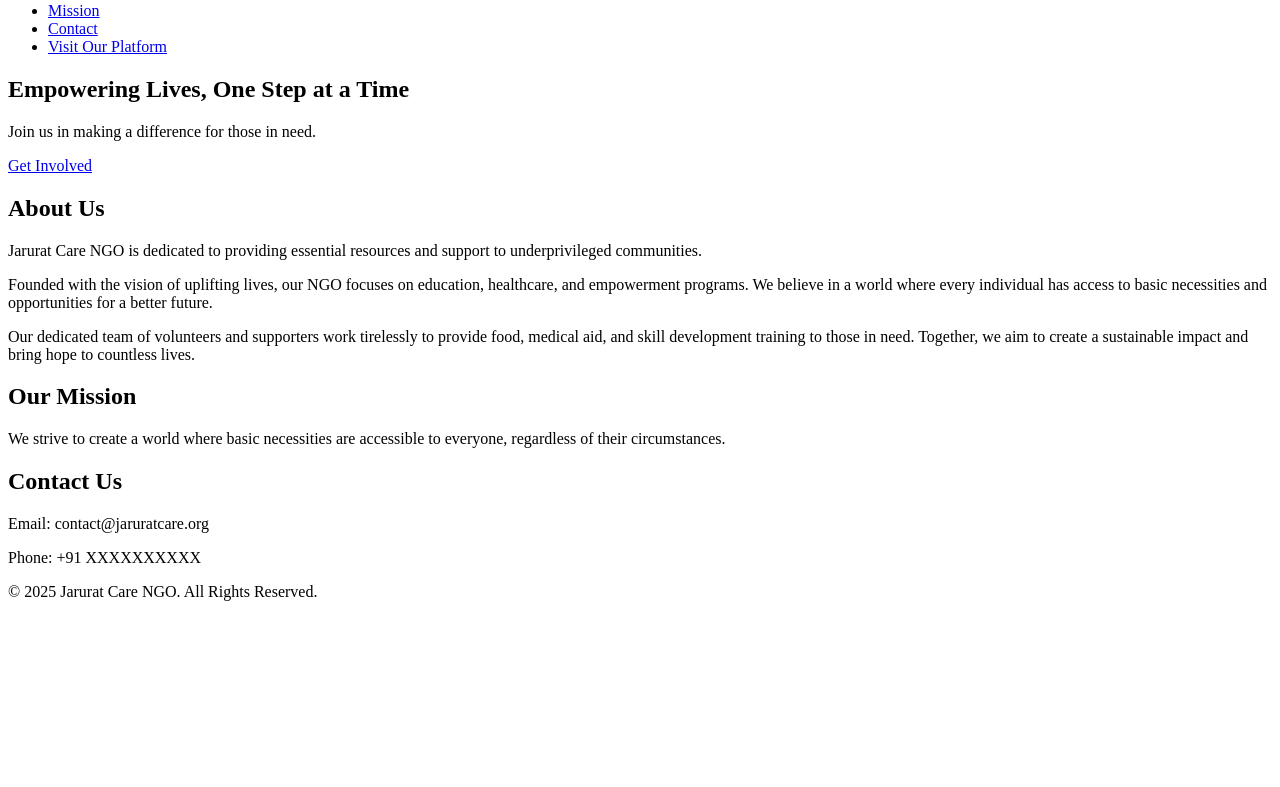
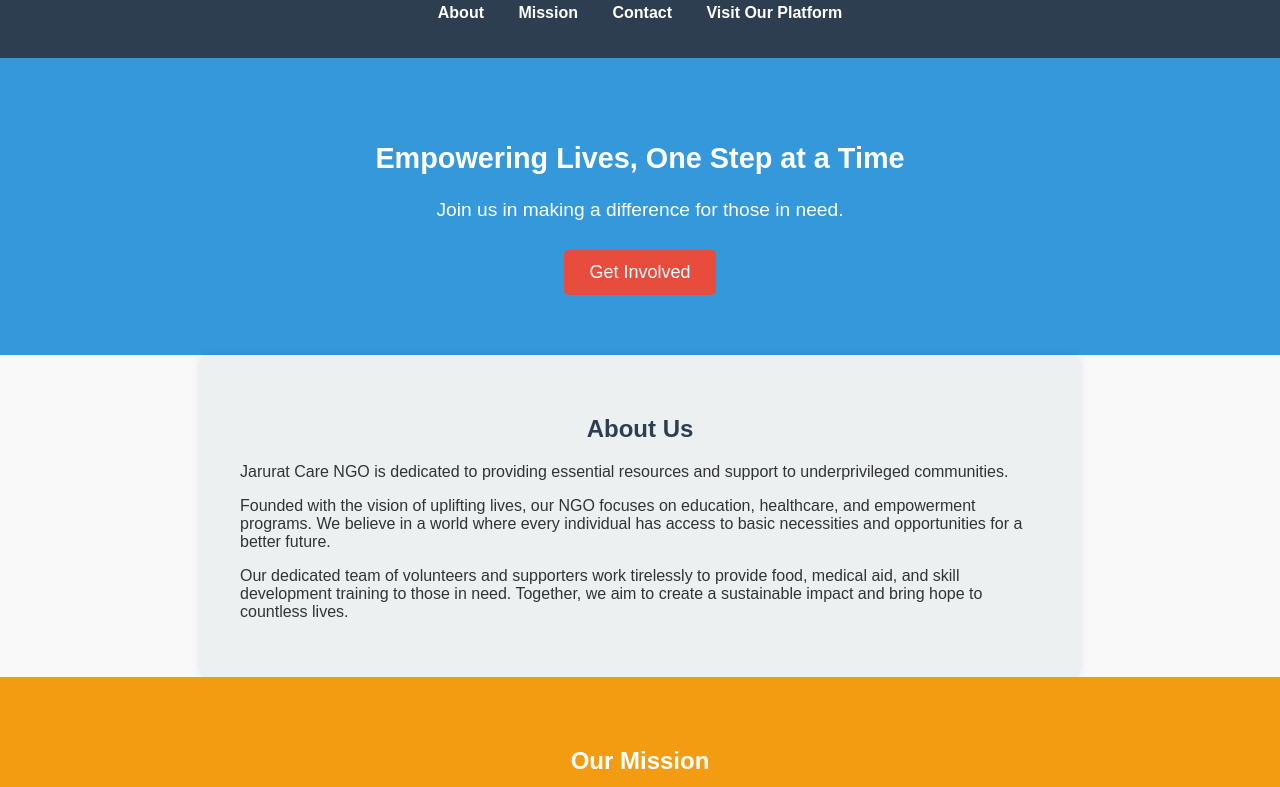
Before and after one commit to Rajneesh2002/backend-new, a website: page public/index.html in a window 1280 px wide. Shown: the part 96-883 px from the top of the page. Before the commit the page ends 800 px from the top, so only its background shows below. Drawn offline with Linux system fonts and the light colour scheme.

Commit message:
styles.css added

```diff
--- a/public/index.html
+++ b/public/index.html
@@ -1,9 +1,10 @@
 <!DOCTYPE html>
 <html lang="en">
-<head>
+<link>
     <meta charset="UTF-8">
     <meta name="viewport" content="width=device-width, initial-scale=1.0">
     <title>Jarurat Care NGO</title>
+    <link rel="stylesheet" href="styles.css">
 </head>
 <body>
     <header>
--- /dev/null
+++ b/public/styles.css
@@ -0,0 +1,99 @@
+body {
+    font-family: Arial, sans-serif;
+    margin: 0;
+    padding: 0;
+    text-align: center;
+    background-color: #f9f9f9;
+    color: #333;
+}
+
+header {
+    background: #2c3e50;
+    color: white;
+    padding: 20px;
+}
+
+nav ul {
+    list-style: none;
+    padding: 0;
+}
+
+nav ul li {
+    display: inline;
+    margin: 0 15px;
+}
+
+nav ul li a {
+    color: white;
+    text-decoration: none;
+    font-weight: bold;
+    transition: color 0.3s ease, text-decoration 0.3s ease;
+}
+
+nav ul li a:hover {
+    color: #f39c12;
+    text-decoration: underline;
+}
+
+nav ul li a:active {
+    color: #e74c3c;
+    text-decoration: none;
+}
+
+#hero {
+    background: #3498db;
+    color: white;
+    padding: 60px 20px;
+    font-size: 1.2em;
+}
+
+.btn {
+    background: #e74c3c;
+    color: white;
+    padding: 12px 25px;
+    text-decoration: none;
+    font-size: 18px;
+    border-radius: 5px;
+    display: inline-block;
+    margin-top: 10px;
+    transition: background 0.3s ease;
+}
+
+.btn:hover {
+    background: #c0392b;
+}
+
+section {
+    padding: 50px 20px;
+}
+
+#about {
+    background: #ecf0f1;
+    text-align: left;
+    max-width: 800px;
+    margin: auto;
+    padding: 40px;
+    border-radius: 10px;
+    box-shadow: 0 0 10px rgba(0, 0, 0, 0.1);
+}
+
+#about h2 {
+    color: #2c3e50;
+    text-align: center;
+}
+
+#mission {
+    background: #f39c12;
+    color: white;
+}
+
+#contact {
+    background: #27ae60;
+    color: white;
+}
+
+footer {
+    background: #2c3e50;
+    color: white;
+    padding: 20px;
+}
```
